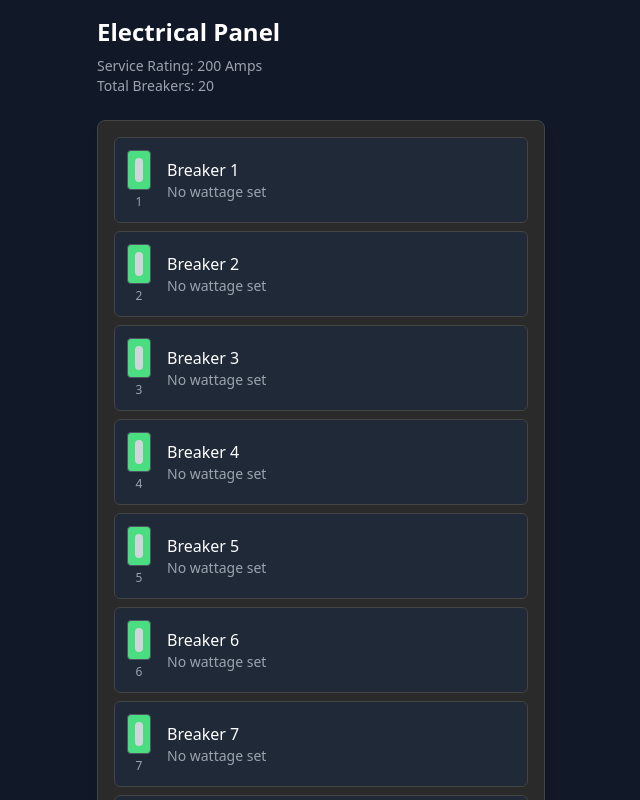
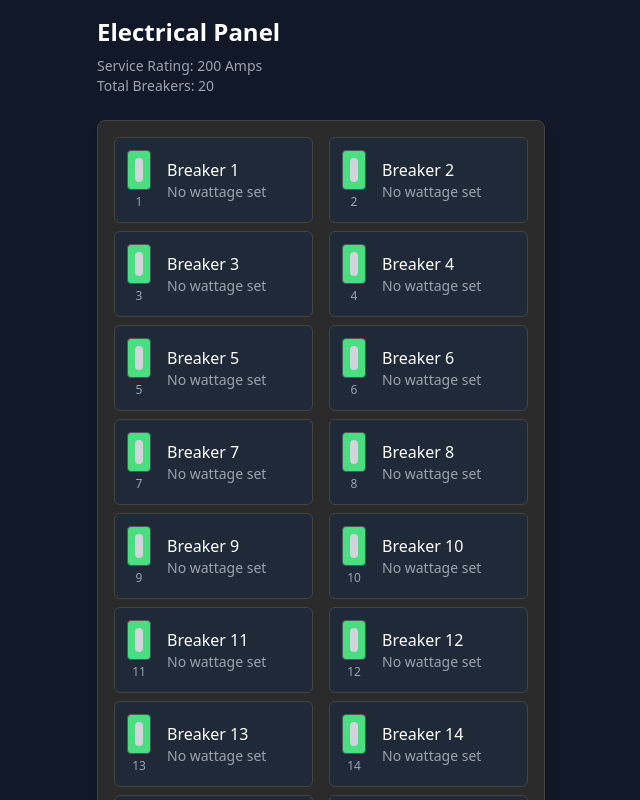
Before and after one commit to kagusev/home-panel-pal, a React (Vite) app: page / in a window 1280 px wide. Both pictures are taken after a click on the button "Save & Continue". Shown: the top 800 px of the page, without its empty margins (319-959 px from the left). Built offline with nearby package versions, Linux system fonts and the light colour scheme.

Commit message:
Refactor: Implement two-column breaker layout
Rearrange the electrical panel to display breakers in two columns.

```diff
--- a/src/components/ElectricalPanel.tsx
+++ b/src/components/ElectricalPanel.tsx
@@ -41,6 +41,15 @@ const ElectricalPanel = () => {
     });
   };
 
+  // Function to split breakers into left and right columns (odd and even positions)
+  const getColumnBreakers = (column: 'left' | 'right') => {
+    return breakers.filter(breaker =>
+      column === 'left'
+        ? breaker.position % 2 !== 0 // Left column: odd positions (1, 3, 5, ...)
+        : breaker.position % 2 === 0 // Right column: even positions (2, 4, 6, ...)
+    );
+  };
+
   return (
     <div className="container max-w-md mx-auto p-4">
       <header className="mb-6">
@@ -52,8 +61,21 @@ const ElectricalPanel = () => {
       </header>
 
       <div className="bg-panel-background border border-panel-border rounded-lg p-4 shadow-lg">
-        <div className="space-y-2">
-          {breakers.map((breaker) => (
+        <div className="flex">
+          {/* Left Column */}
+          <div className="flex-1 space-y-2 mr-2">
+            {getColumnBreakers('left').map((breaker) => (
+              <BreakerItem
+                key={breaker.id}
+                breaker={breaker}
+                onToggle={handleToggleBreaker}
+              />
+            ))}
+          </div>
+
+          {/* Right Column */}
+          <div className="flex-1 space-y-2 ml-2">
+            {getColumnBreakers('right').map((breaker) => (
               <BreakerItem
                 key={breaker.id}
                 breaker={breaker}
@@ -63,6 +85,7 @@ const ElectricalPanel = () => {
           </div>
         </div>
       </div>
+    </div>
   );
 };
 
```
Lines whose indentation alone changed are shown as unchanged.
